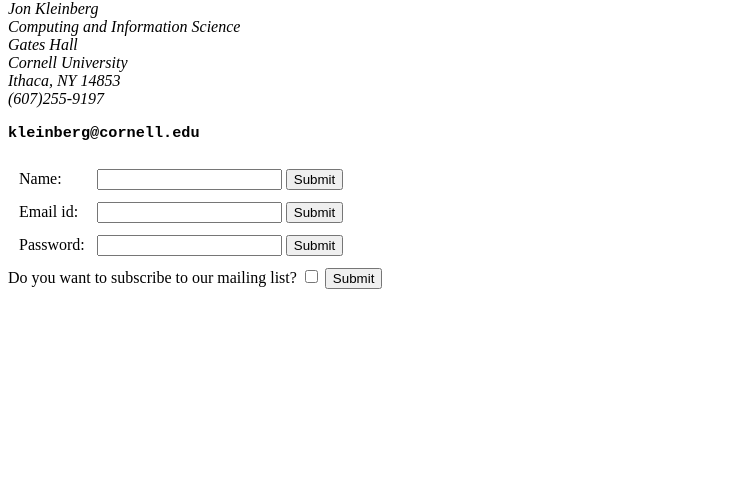
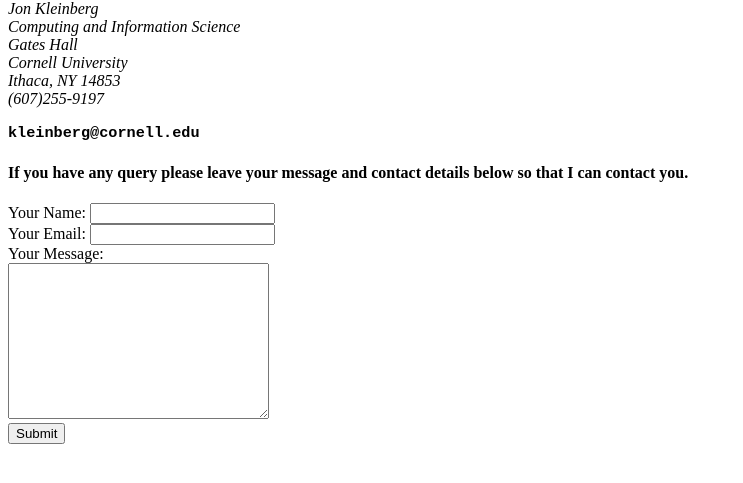
Before and after one commit to AnirudhaPatil-1/website_mocks, a plain HTML site: page jon_kleinberg.html/Contact-information_JK.html in a window 1280 px wide. Shown: the part 59-542 px from the top of the page, without its empty margins (0-743 px from the left). Drawn offline with Linux system fonts and the light colour scheme.

Commit message:
Add form to the contact page

```diff
--- a/jon_kleinberg.html/Contact-information_JK.html
+++ b/jon_kleinberg.html/Contact-information_JK.html
@@ -1,8 +1,8 @@
 <!DOCTYPE html>
 <html lang="en">
   <head>
-    <meta charset="UTF-8">
-    <meta name="viewport" content="width=device-width, initial-scale=1.0">
+    <meta charset="UTF-8" />
+    <meta name="viewport" content="width=device-width, initial-scale=1.0" />
     <title>Contact Information</title>
   </head>
   <body>
@@ -19,41 +19,27 @@
     </em>
     <tt><h3>kleinberg@cornell.edu</h3></tt>
 
-    <form action="">
+    <h4>
+      If you have any query please leave your message and contact details below
+      so that I can contact you.
+    </h4>
 
-        <table cellspacing="10">
-            <tr>
-                <td>
-                    <label for="">Name:</label>
-                </td>
-                <td>
-                    <input type="text" name="" id="">
-                <input type="button" value="Submit">
-
-                </td>
-            </tr>
-            <tr>
-                <td>
-                    <label for="">Email id:</label>
-                </td>
-                <td>
-                    <input type="email" name="" id="">
-                <input type="button" value="Submit">
-                </td>
-            </tr>
-            <tr>
-                <td>
-                    <label for="">Password:</label>
-                </td>
-                <td>
-                    <input type="password" name="" id="">
-                <input type="button" value="Submit">
-                </td>
-            </tr>
-        </table>
-        <label for="">Do you want to subscribe to our mailing list?</label>
-            <input type="checkbox" name="" id="">
-            <input type="button" value="Submit">
+    <form
+      action="mailto:aninp2020@gmail.com"
+      method="post"
+      enctype="text/plain"
+    >
+      <label for="">Your Name:</label>
+      <input type="text" name="yourname-" id="" />
+      <br />
+      <label for="">Your Email:</label>
+      <input type="email" name="yourid-" id="" />
+      <br />
+      <label for="">Your Message:</label>
+      <br />
+      <textarea name="yourmessage-" id="" cols="30" rows="10"></textarea>
+      <br />
+      <input type="button" value="Submit" />
     </form>
   </body>
 </html>
```
Lines whose indentation alone changed are shown as unchanged.
